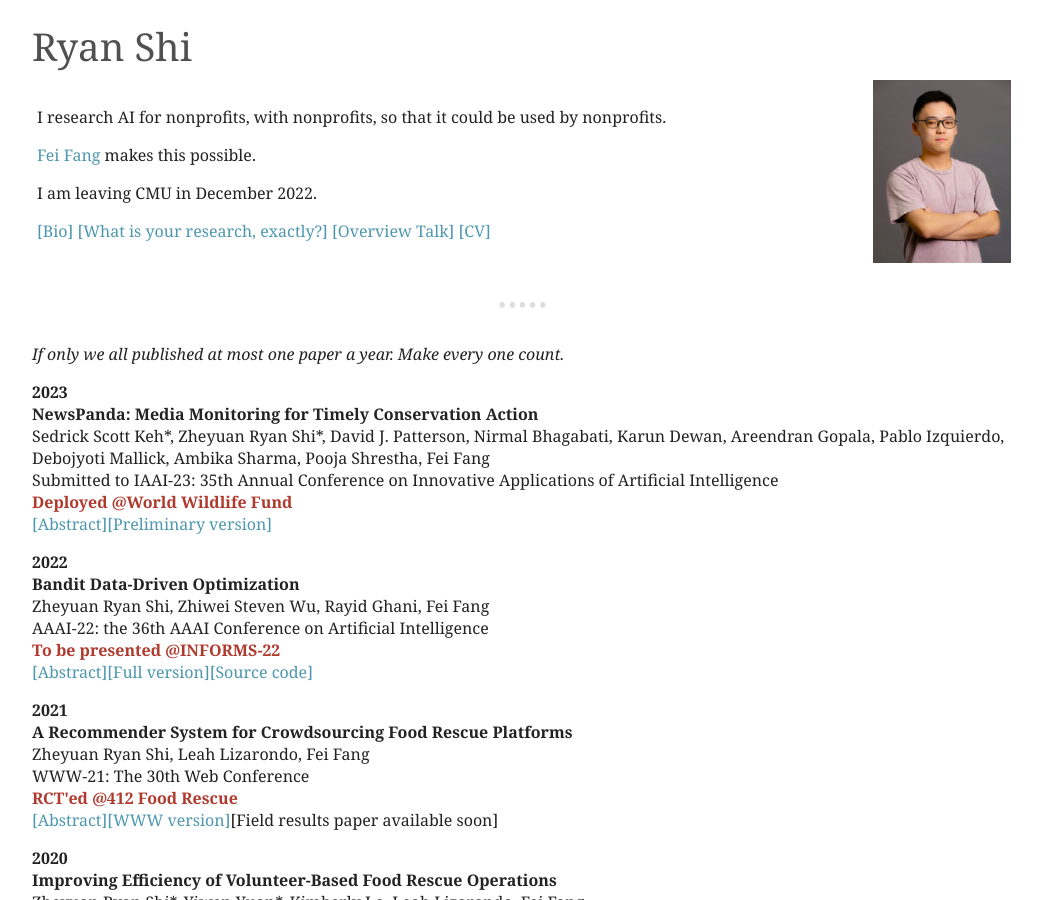
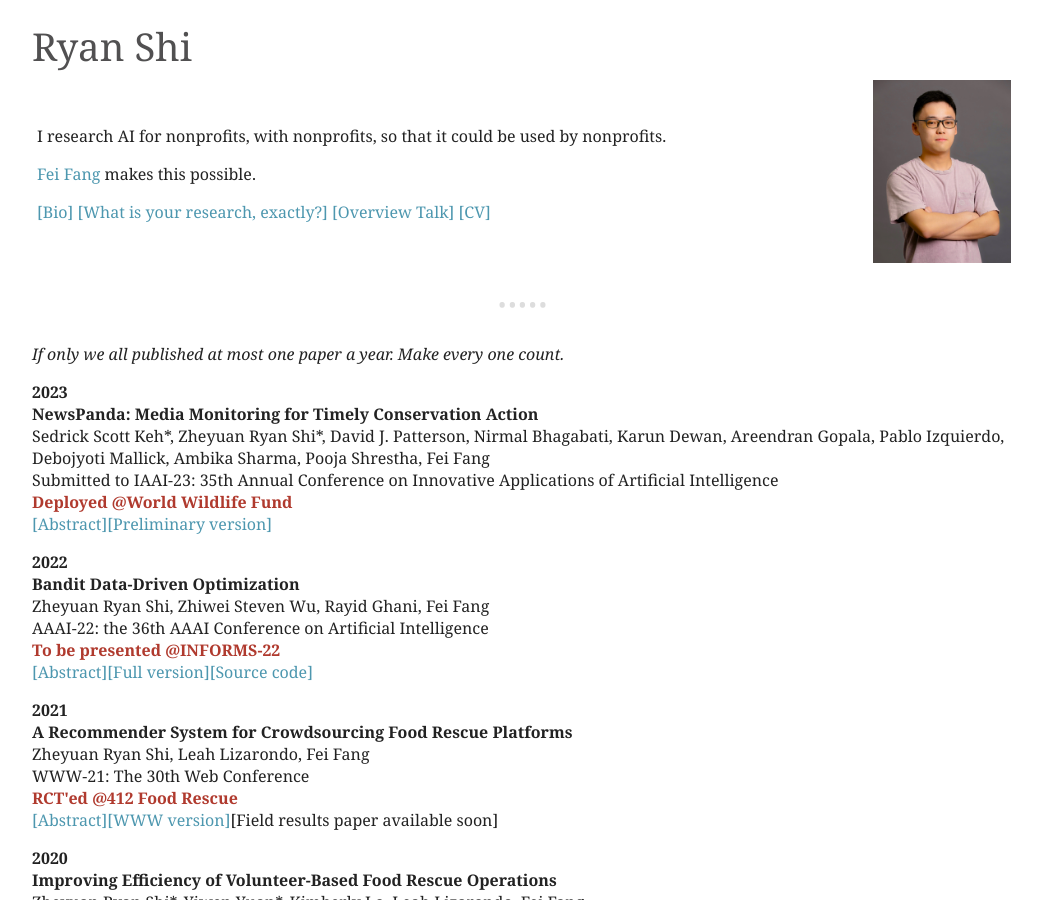
Before and after one commit to ryanzshi/ryanzshi.github.io, a Jekyll site: the page built from index.md, in a window 1280 px wide and 900 px high. Shown: the whole window, without its empty margins (116-1158 px from the left). Built offline with Jekyll 4.4.1, drawn with Linux system fonts in a browser that asks for light colours.

Commit message:
Update index.md

```diff
--- a/index.md
+++ b/index.md
@@ -20,9 +20,6 @@ youtubeId: -1YCxEWexL8
               </p>
               <p>
               <a href="https://feifang.info/">Fei Fang</a> makes this possible.
-              </p>
-              <p>
-              I am leaving CMU in December 2022.
               </p>
               <p>
               <a id="bio-button" onclick="absCHF('abs-bio')" style="cursor:pointer;">[Bio]</a>
```
